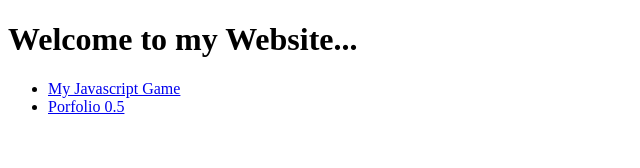
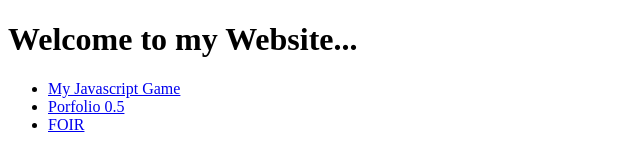
Before and after one commit to RiteKoder/portfolio, a plain HTML site: page index.html in a window 1280 px wide. Shown: the full height of the page, 0-640 px from the left. Drawn offline with Linux system fonts and the light colour scheme.

Commit message:
add FOIR page

```diff
--- a/index.html
+++ b/index.html
@@ -18,6 +18,10 @@
             <a href="NextFolio/index.html">Porfolio 0.5</a>
 
         </li>
+        <li>
+            <a href="FOIR/">FOIR</a>
+
+        </li>
     </ul>
 
 </body>
```
